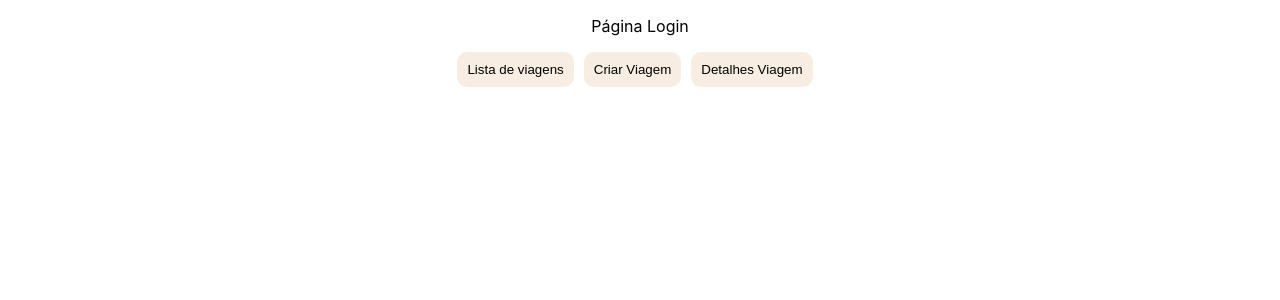
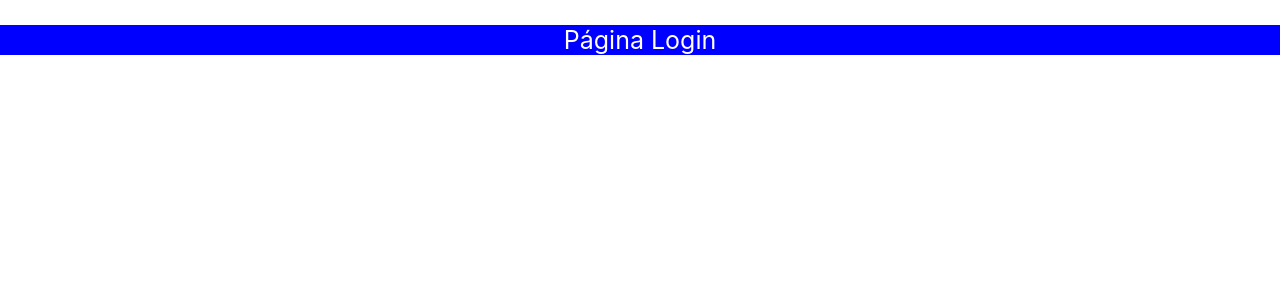
Before and after one commit to future4code/barros-Vitoria-Galdino, a React (Create React App) app in the folder modulo4/projeto-labex/labex/: page /Logar in a window 1280 px wide. Shown: the top 300 px of the page. Built offline with nearby package versions, Linux system fonts and the light colour scheme.

Commit message:
Rotas-labex-ok

```diff
--- a/modulo4/projeto-labex/labex/src/Components/Pages/AdminHomePage.js
+++ b/modulo4/projeto-labex/labex/src/Components/Pages/AdminHomePage.js
@@ -2,7 +2,7 @@
 
 import React from 'react';
 import { useNavigate} from 'react-router-dom';
-import {Button} from '../../style';
+import {Button, Paragrafo} from '../../style';
 
 function AdminHomePage() {
     const navigate = useNavigate();
@@ -19,13 +19,28 @@ function AdminHomePage() {
       navigate("/LoginPage")
     }
 
+    const goToList = () => {
+        navigate("/ListTripsPage")
+    }
+
+    const goToCreate = () => {
+        navigate("/CreateTripPage")
+    }
+
+    const goToTripDetails = () => {
+        navigate("/TripDetailsPage")
+    }
+
 
 
     return(
         <section>
-        <p>Administrador</p>
+        <Paragrafo>Administrador</Paragrafo>
         <Button onClick={goToHome}>Pagina inicial</Button>
         <Button onClick={goToLogin}>Login</Button>
+        <Button onClick={goToList}>Lista de viagens</Button>
+        <Button onClick={goToCreate}>Criar Viagem</Button>
+        <Button onClick={goToTripDetails}>Detalhes Viagem</Button>
         <Button onClick={goToLastPage}>Retornar</Button>
         </section>
     )
--- a/modulo4/projeto-labex/labex/src/Components/Pages/ApplicationFormPage.js
+++ b/modulo4/projeto-labex/labex/src/Components/Pages/ApplicationFormPage.js
@@ -1,11 +1,11 @@
 //  Para o usuário se candidatar à viagens, página que vai ter o formulário de inscrição
 
 import React from 'react';
-
+import {Paragrafo} from '../../style';
 
 function ApplicationFormPage() {
     return(
-        <p>Formulário de aplicação</p>
+        <Paragrafo>Formulário de aplicação</Paragrafo>
     )
 }
 
--- a/modulo4/projeto-labex/labex/src/Components/Pages/CreateTripPage.js
+++ b/modulo4/projeto-labex/labex/src/Components/Pages/CreateTripPage.js
@@ -1,10 +1,11 @@
 // Formulário para o administrador criar uma nova viagem
 
 import React from 'react';
+import {Paragrafo} from '../../style';
 
 function CreateTripPage() {
     return(
-        <p>Criação Viagens</p>
+        <Paragrafo>Criação Viagens</Paragrafo>
     )
 }
 
--- a/modulo4/projeto-labex/labex/src/Components/Pages/HomePage.js
+++ b/modulo4/projeto-labex/labex/src/Components/Pages/HomePage.js
@@ -2,7 +2,7 @@
 
 import React from 'react';
 import {useNavigate} from 'react-router-dom';
-import {Button} from '../../style.js';
+import {Button, Paragrafo} from '../../style.js';
 
 function HomePage() {
     const navigate = useNavigate()
@@ -21,7 +21,7 @@ function HomePage() {
 
     return(
         <section>
-        <p>Página inicial</p>
+        <Paragrafo>Página inicial</Paragrafo>
         <Button onClick={goToAdminHome}>Administrador</Button>
         <Button onClick={goToListTrip}>Lista De Viagens</Button>
         <Button onClick={goToApplicationForm}>Formulário</Button>
--- a/modulo4/projeto-labex/labex/src/Components/Pages/ListTripsPage.js
+++ b/modulo4/projeto-labex/labex/src/Components/Pages/ListTripsPage.js
@@ -1,10 +1,11 @@
 // Para vermos todas as viagens
 
 import React from 'react';
+import {Paragrafo} from '../../style';
 
 function ListTripsPage() {
     return(
-        <p>Lista de viagens</p>
+        <Paragrafo>Lista de viagens</Paragrafo>
     )
 }
 
--- a/modulo4/projeto-labex/labex/src/Components/Pages/LoginPage.js
+++ b/modulo4/projeto-labex/labex/src/Components/Pages/LoginPage.js
@@ -1,32 +1,12 @@
 // Para fazermos login como administrador
 
 import React from 'react';
-import { useNavigate} from 'react-router-dom';
-import {Button} from '../../style';
+import {Paragrafo} from '../../style';
 
 function LoginPage() {
-    const navigate = useNavigate();
-
-    const goToList = () => {
-        navigate("/ListTripsPage")
-    }
-
-    const goToCreate = () => {
-        navigate("/CreateTripPage")
-    }
-
-    const goToTripDetails = () => {
-        navigate("/TripDetailsPage")
-    }
-
     return(
-        <section>
-        <p>Página Login</p>
-        <Button onClick={goToList}>Lista de viagens</Button>
-        <Button onClick={goToCreate}>Criar Viagem</Button>
-        <Button onClick={goToTripDetails}>Detalhes Viagem</Button>
-        </section>
-    )
+        <Paragrafo>Página Login</Paragrafo>
+    );
 }
 
 export default LoginPage;
--- a/modulo4/projeto-labex/labex/src/Components/Pages/TripDetailsPage.js
+++ b/modulo4/projeto-labex/labex/src/Components/Pages/TripDetailsPage.js
@@ -1,10 +1,11 @@
 // Para o administrador ver o detalhe de uma viagem específica, bem como os candidatos que aplicaram para ela
 
 import React from 'react';
+import {Paragrafo} from '../../style';
 
 function TripDetailsPage() {
     return(
-        <p>Detalhes Viagem</p>
+        <Paragrafo>Detalhes Viagem</Paragrafo>
     )
 }
 
--- a/modulo4/projeto-labex/labex/src/style.js
+++ b/modulo4/projeto-labex/labex/src/style.js
@@ -12,3 +12,9 @@ export const Button = styled.button`
         cursor: pointer;
     }
 `
+
+export const Paragrafo = styled.p`
+ color: white;
+ font-size: 25px;
+ background-color: blue;
+`
```
